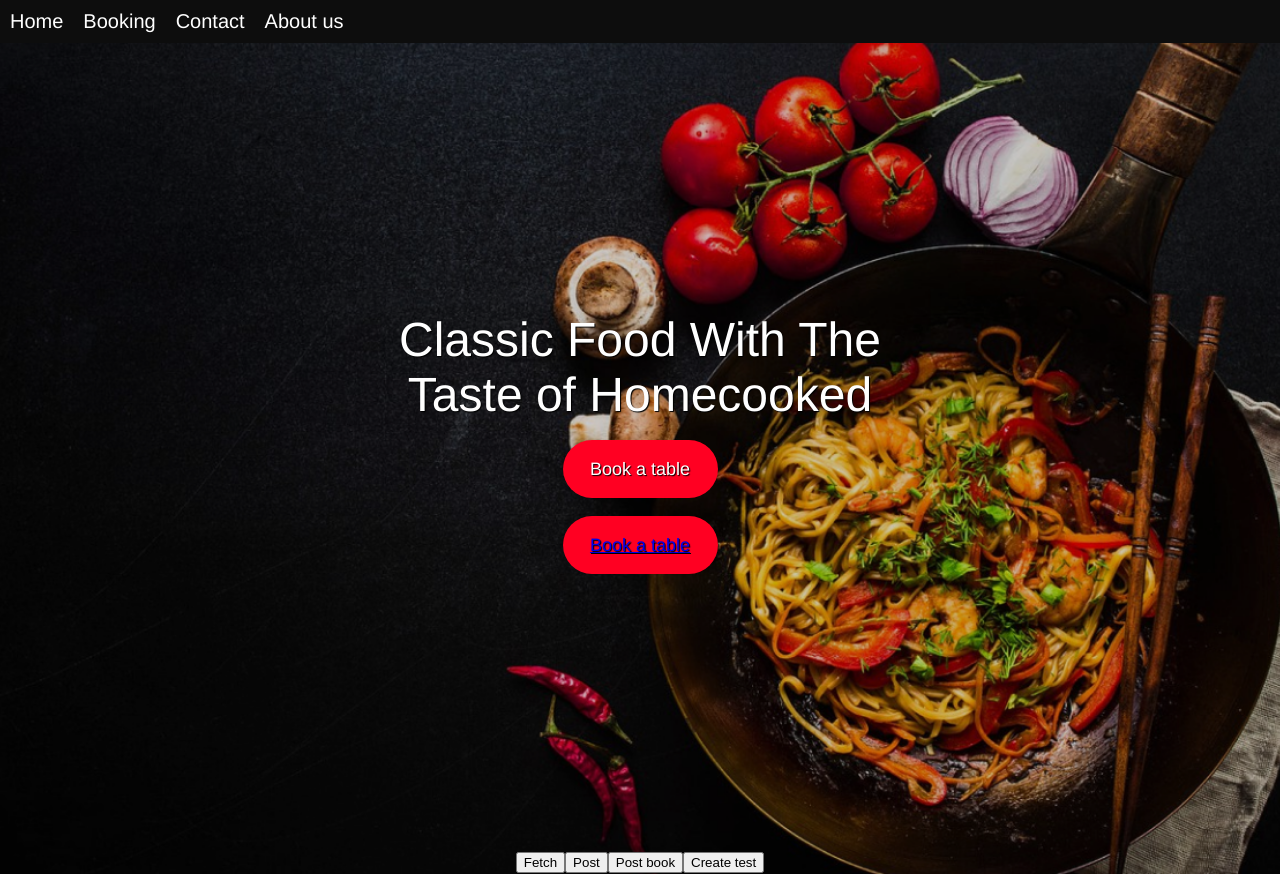
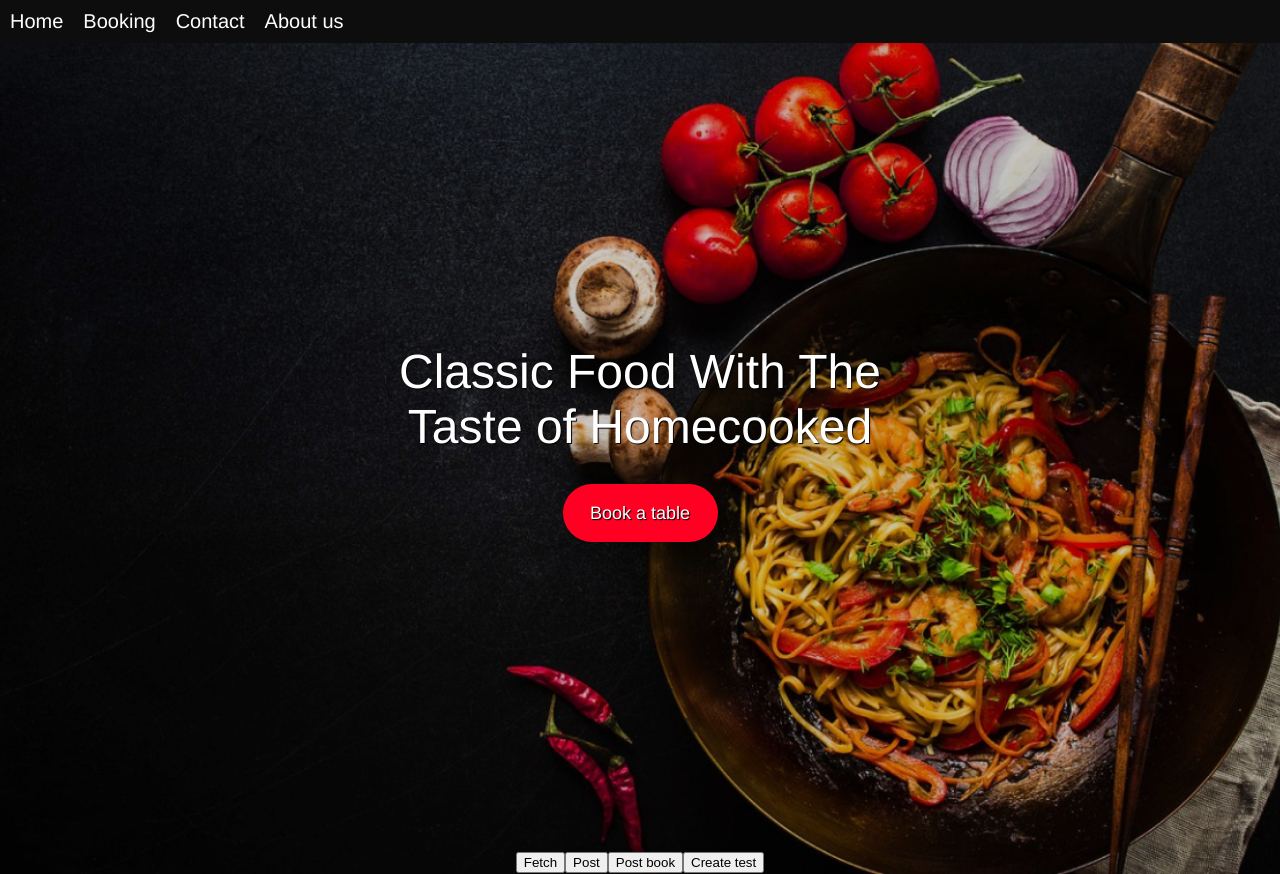
Before and after one commit to Alexandrhall/restaurant-app, a React (Create React App) app in the folder client/: page / in a window 1280 px wide. Built offline with nearby package versions, Linux system fonts and the light colour scheme.

Commit message:
Fixed book button

```diff
--- a/client/src/components/pages/Home.tsx
+++ b/client/src/components/pages/Home.tsx
@@ -6,10 +6,8 @@ import { Button } from "./Button";
 export const Home = () => {
   return (
     <div className="hero-image">
-      {/* <Navigation></Navigation> */}
       <div className="hero-text">
         Classic Food With The <br></br>Taste of Homecooked
-        <p className="book-button">Book a table</p>
         <Link className="book-button" to={"/booking"}>
           Book a table
         </Link>
--- a/client/src/styles/home.scss
+++ b/client/src/styles/home.scss
@@ -34,6 +34,9 @@ html {
   display: flex;
   align-items: center;
   justify-content: center;
+  text-decoration: none;
+  color: white;
+  margin-top: 30px;
 
   &:hover {
     background-color: #db001d;
```
